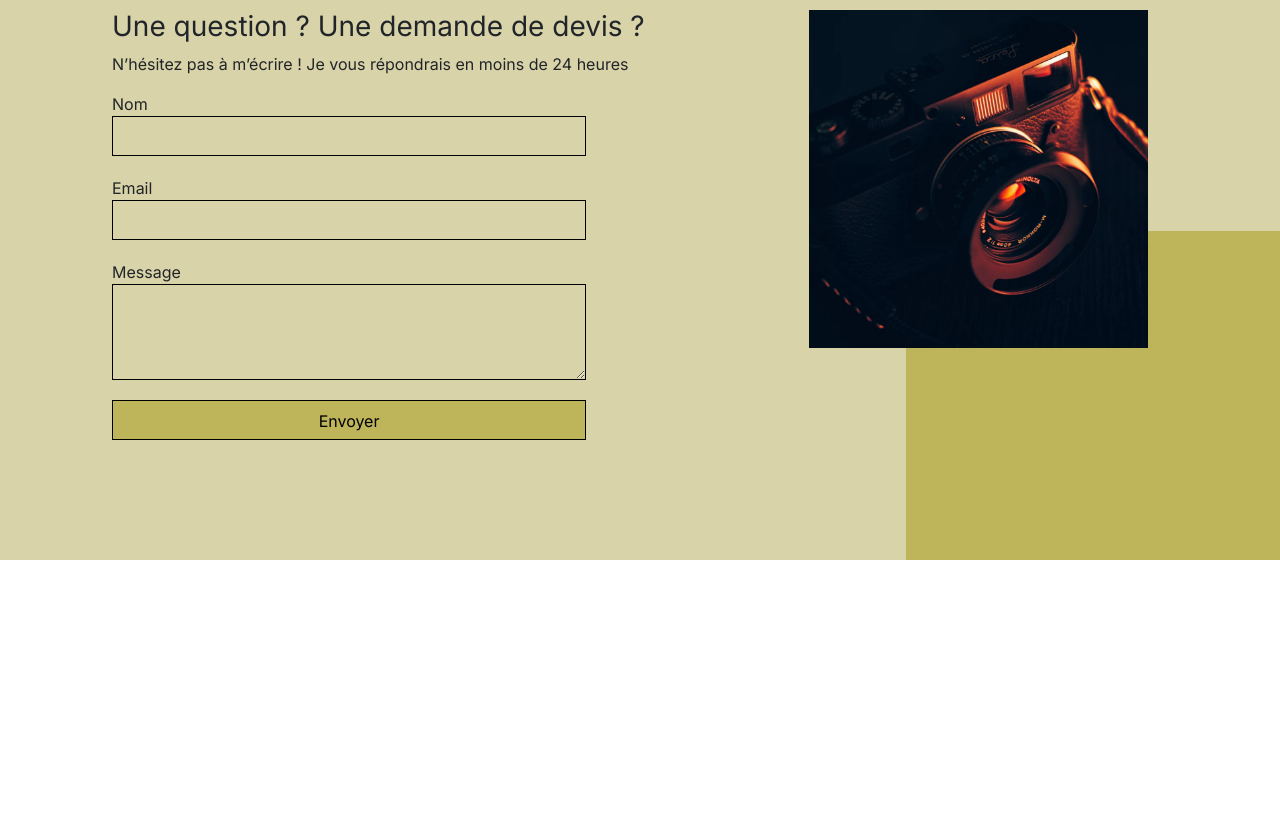
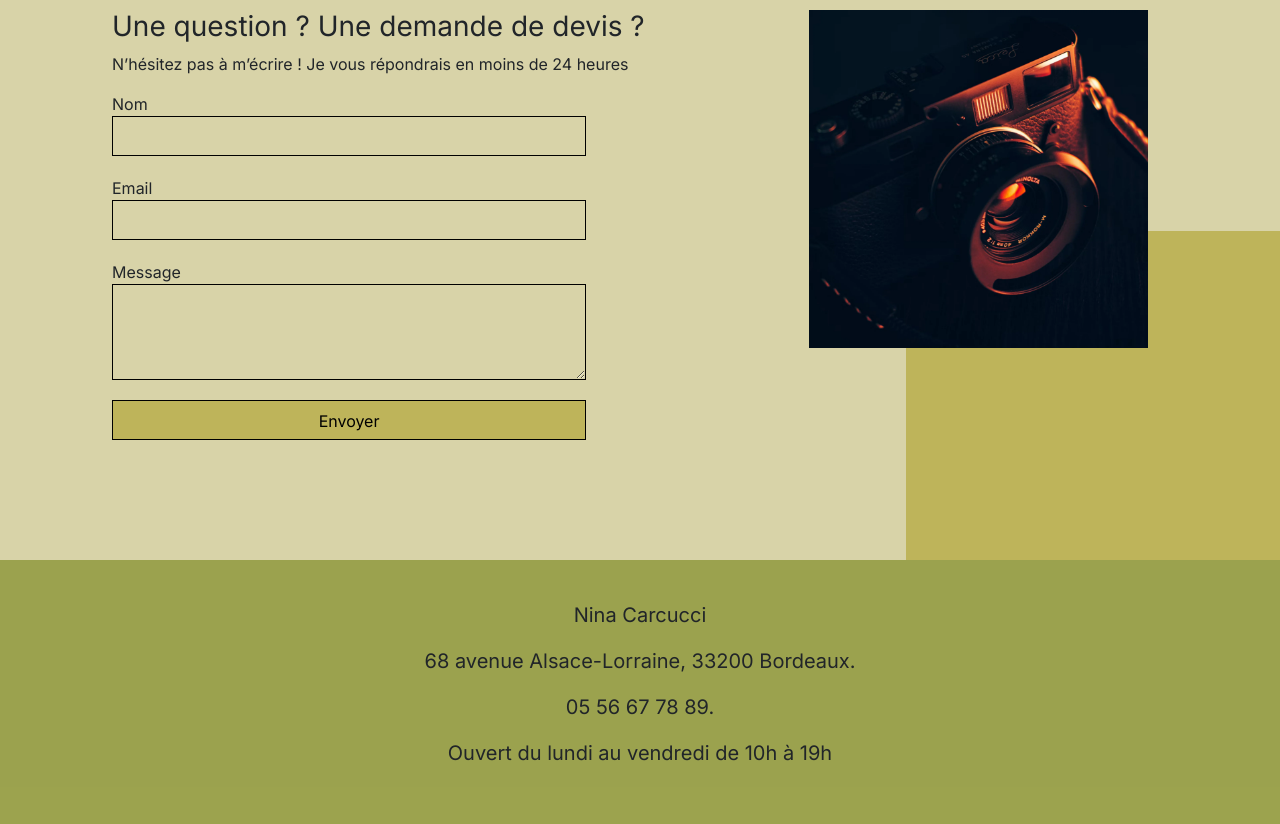
Before and after one commit to NathRod05/OC-Nina-_Carducci, a plain HTML site: page index.html in a window 1280 px wide. Shown: the part 4040-4864 px from the top of the page. Before the commit the page ends 4600 px from the top, so only its background shows below. Drawn offline with nearby package versions, Linux system fonts and the light colour scheme.

Commit message:
Ajout footer

```diff
--- a/assets/style.css
+++ b/assets/style.css
@@ -284,6 +284,15 @@ input[type="submit"] {
 	}
 }
 
+.footer{
+	display: flex;
+	flex-direction: column;
+	align-items: center;
+	background-color: #7e8719c4;
+	padding:2em;
+	font-size: 20px;
+}
+
 @media all and (max-width: 1000px) {
 	#about {
 		flex-direction: column;
--- a/index.html
+++ b/index.html
@@ -30,6 +30,8 @@
 <meta property="og:description" content="Photographe professionnelle, au travers de ma caméra je vous propose de saisir vos moments et de les rendre innoubliables." />
 <meta property= "og:url" content= "https://nathrod05.github.io/OC-Nina-_Carducci/" />
 <meta property= "og:image" content= "https://nathrod05.github.io/OC-Nina-_Carducci/assets/images/nina.webp" />
+
+
 </head>
 
 <body>
@@ -216,7 +218,13 @@
 		</div>
 	</main>
 	<footer>
-
+<div class="footer">
+	<p>Nina Carcucci</p>
+	<p>68 avenue Alsace-Lorraine, 33200 Bordeaux.</p>
+	<p>05 56 67 78 89.</p>
+	<p>Ouvert du lundi au vendredi de 10h à 19h</p>
+</div>
+<div></div>
 	</footer>
 </body>
 
```
